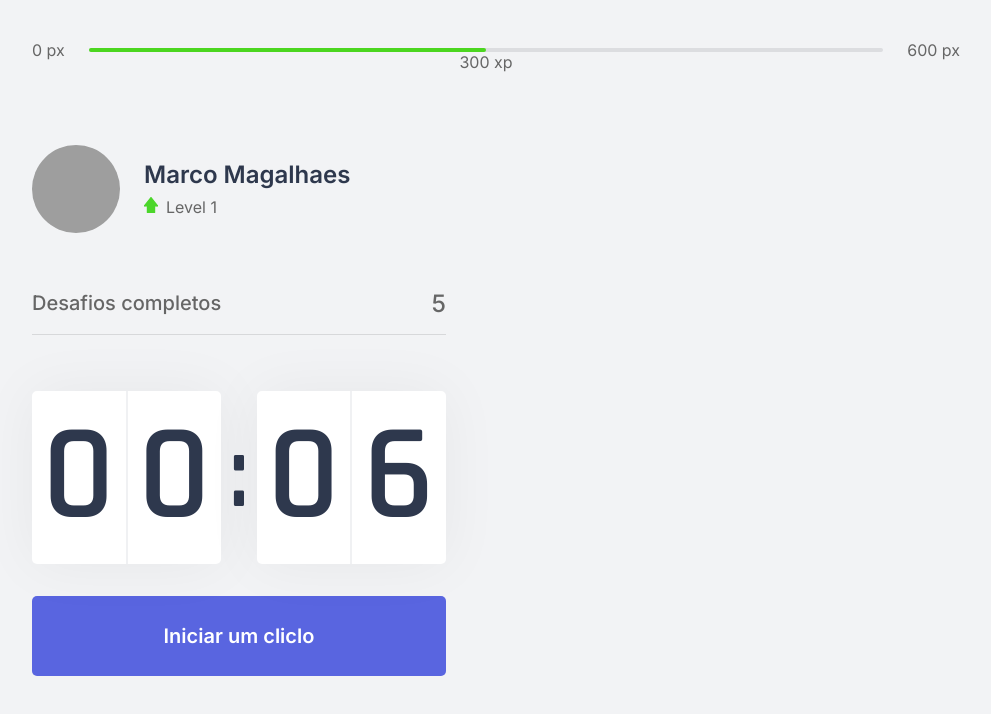
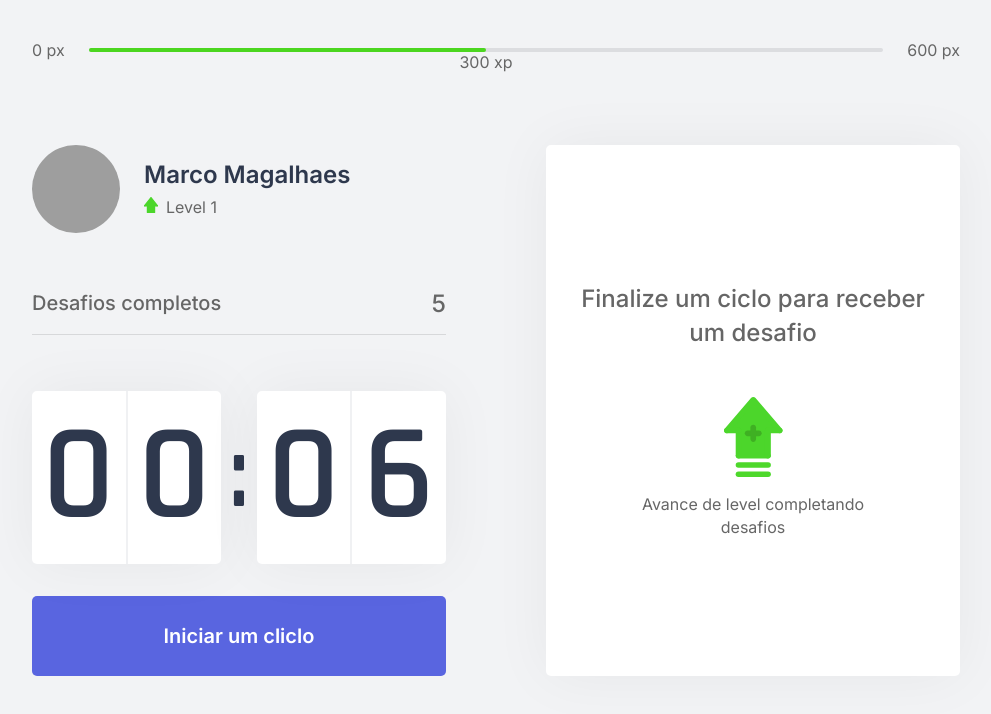
Before and after one commit to mcorreiam/NLW4React-next, a Next.js app: page / in a window 1280 px wide. Shown: the top 714 px of the page, without its empty margins (144-1135 px from the left). Built offline with nearby package versions, Linux system fonts and the light colour scheme; grey boxes are pictures that could not be loaded.

Commit message:
ChallengeBox not active

```diff
--- /dev/null
+++ b/src/componets/ChallengeBox.tsx
@@ -0,0 +1,17 @@
+import styles from "../styles/components/ChallengeBox.module.css";
+
+export function ChallengeBox(){
+    return (
+        <div className={styles.challengeBoxContainer}>
+            <div className={styles.challengeNotActive}>
+                <strong>
+                    Finalize um ciclo para receber um desafio
+                </strong>
+                <p>
+                    <img src="icons/level-up.svg" alt="Level Up" />
+                    Avance de level completando desafios
+                </p>
+            </div>
+        </div>
+    )
+}
--- a/src/pages/index.tsx
+++ b/src/pages/index.tsx
@@ -6,6 +6,7 @@
 import styles from "../styles/pages/Home.module.css"
 
 import Head from 'next/head'
+import { ChallengeBox } from "../componets/ChallengeBox";
 
 export default function Home() {
   return (
@@ -24,7 +25,7 @@
           <Countdown />
         </div>
         <div>
-
+          <ChallengeBox />
         </div>
       </section>
     </div>
--- /dev/null
+++ b/src/styles/components/ChallengeBox.module.css
@@ -0,0 +1,37 @@
+.challengeBoxContainer{
+    height: 100%;
+    background: var(--white);
+    border-radius: 5px;
+    box-shadow: 0 0 60px rgba(0, 0, 0, 0.05);
+    padding:1.5rem 2rem;
+    display: flex;
+    flex-direction: column;
+    align-items: center;
+    justify-content: center;
+    text-align: center;
+}
+
+.challengeNotActive{
+    display: flex;
+    flex-direction: column;
+    align-items: center;
+}
+
+.challengeNotActive strong{
+    font-size: 1.5rem;
+    font-weight: 500;
+    line-height: 1.4;
+}
+
+.challengeNotActive p{
+    display: flex;
+    flex-direction: column;
+    align-items: center;
+    line-height: 1.4;
+    max-width: 70%;
+    margin-top: 3rem;
+}
+
+.challengeNotActive p img{
+    margin-bottom: 1rem;
+}
```
